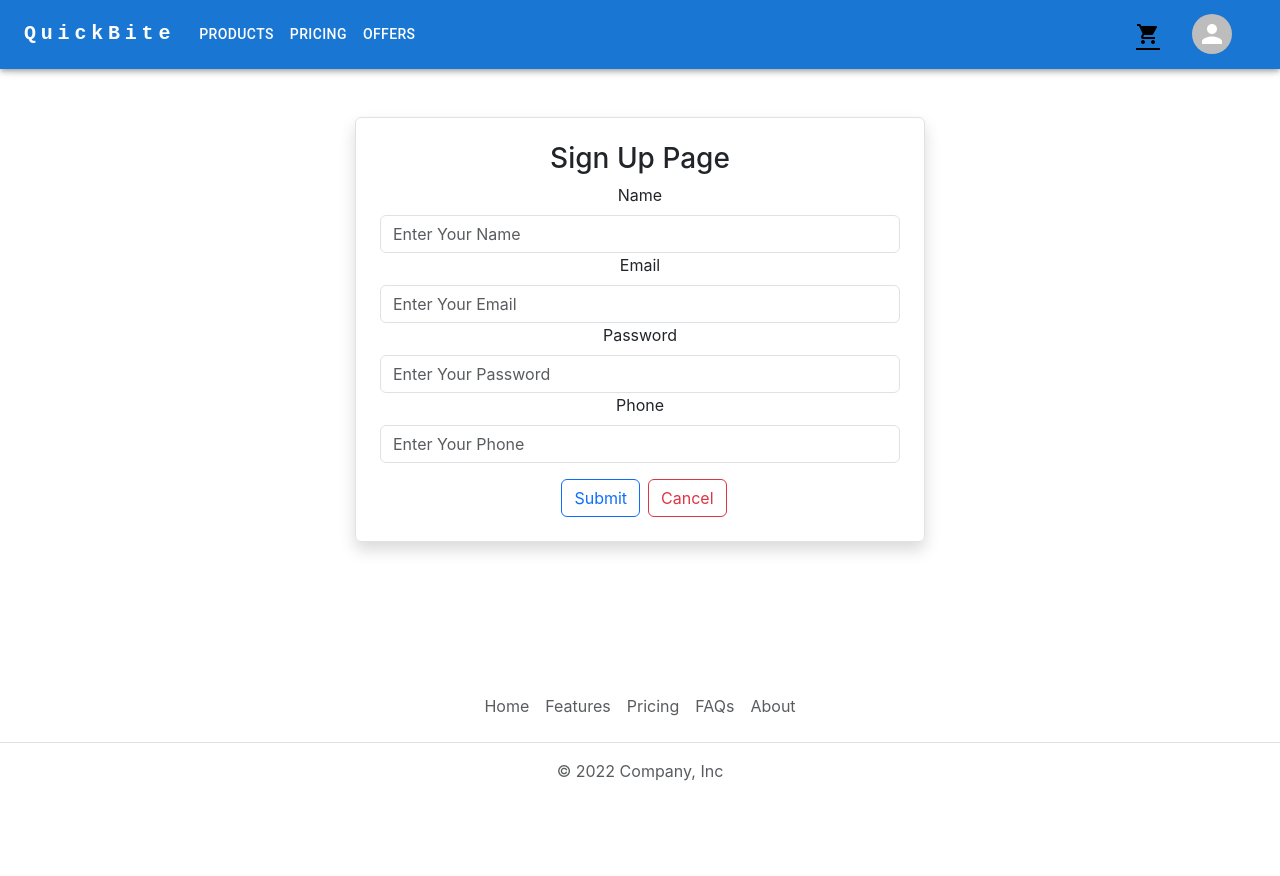
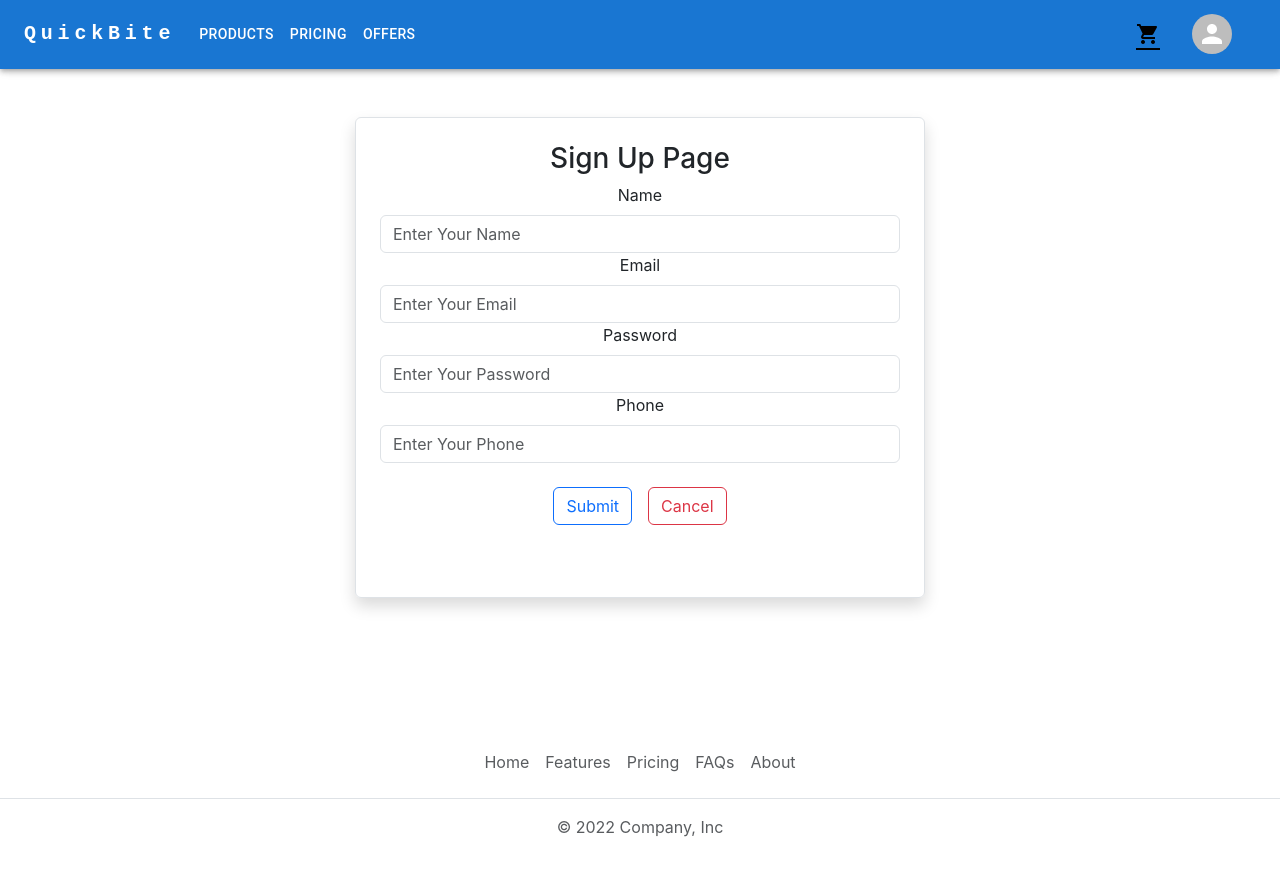
Before and after one commit to Chaitanya0202/Food_Ordering_Web-App, a React (Create React App) app: page /signup in a window 1280 px wide. Shown: the top 876 px of the page. Before the commit the page ends 839 px from the top, so only its background shows below. Built offline with nearby package versions, Linux system fonts and the light colour scheme.

Commit message:
added features
added google service to sign up page

```diff
--- /dev/null
+++ b/src/Components/GoogleLogin.jsx
@@ -0,0 +1,40 @@
+import React from "react";
+import { GoogleOAuthProvider, GoogleLogin } from "@react-oauth/google";
+
+import { jwtDecode } from "jwt-decode";
+import { useGlobelContext } from "../Context/ProductContext";
+import { Link, useNavigate } from "react-router-dom";
+
+function GoogleLoginComponent() {
+  let navigate = useNavigate();
+  const { count, cart, loginData, setLoginData } = useGlobelContext();
+  const isLogedIn = () => {
+    console.log("lOG IN sUCCESS");
+
+    const isLogedIn = localStorage.getItem("isLogedIn");
+    localStorage.setItem("isLogedIn", true);
+    navigate("/cartPage");
+
+    console.log(isLogedIn);
+  };
+  return (
+    <>
+      <GoogleOAuthProvider clientId="413016402359-b165dqc2v0lp0gcmses7paj9mrrvgvm7.apps.googleusercontent.com">
+        <GoogleLogin
+          onSuccess={(credentialResponse) => {
+            const decoded = jwtDecode(credentialResponse.credential);
+            setLoginData(decoded)
+            console.log(decoded);
+            isLogedIn();
+            console.log("log in data is ", loginData);
+          }}
+          onError={() => {
+            console.log("Login Failed");
+          }}
+        />
+      </GoogleOAuthProvider>
+    </>
+  );
+}
+
+export default GoogleLoginComponent;
--- a/src/Components/SignUp.jsx
+++ b/src/Components/SignUp.jsx
@@ -1,6 +1,10 @@
+
 import axios from "axios";
 import React, { useState } from "react";
 import { Link, useNavigate } from "react-router-dom";
+import { GoogleOAuthProvider, GoogleLogin } from "@react-oauth/google";
+import { jwtDecode } from "jwt-decode";
+import GoogleLoginComponent from "./GoogleLogin";
 
 export default function SignUp() {
   let navigate = useNavigate();
@@ -89,12 +93,13 @@ export default function SignUp() {
                 maxlength="10" minLength={"6"}
               ></input>
             </div>
-            <button type="submit" className="btn btn-outline-primary mx-2">
+            <button type="submit" className="btn btn-outline-primary m-2">
               Submit
             </button>
-            <Link className="btn btn-outline-danger" to={"/"}>
+            <Link className="btn btn-outline-danger m-2" to={"/"}>
               Cancel
             </Link>
+            <GoogleLoginComponent/>
           </form>
         </div>
       </div>
```
